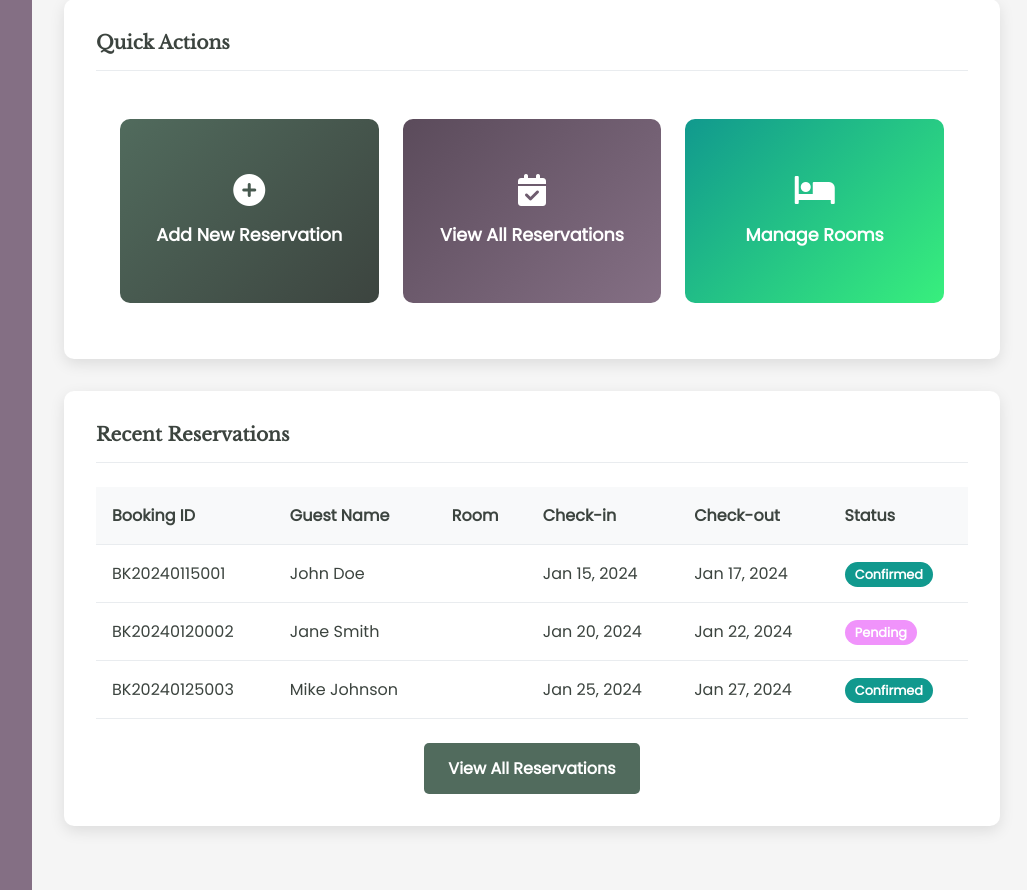
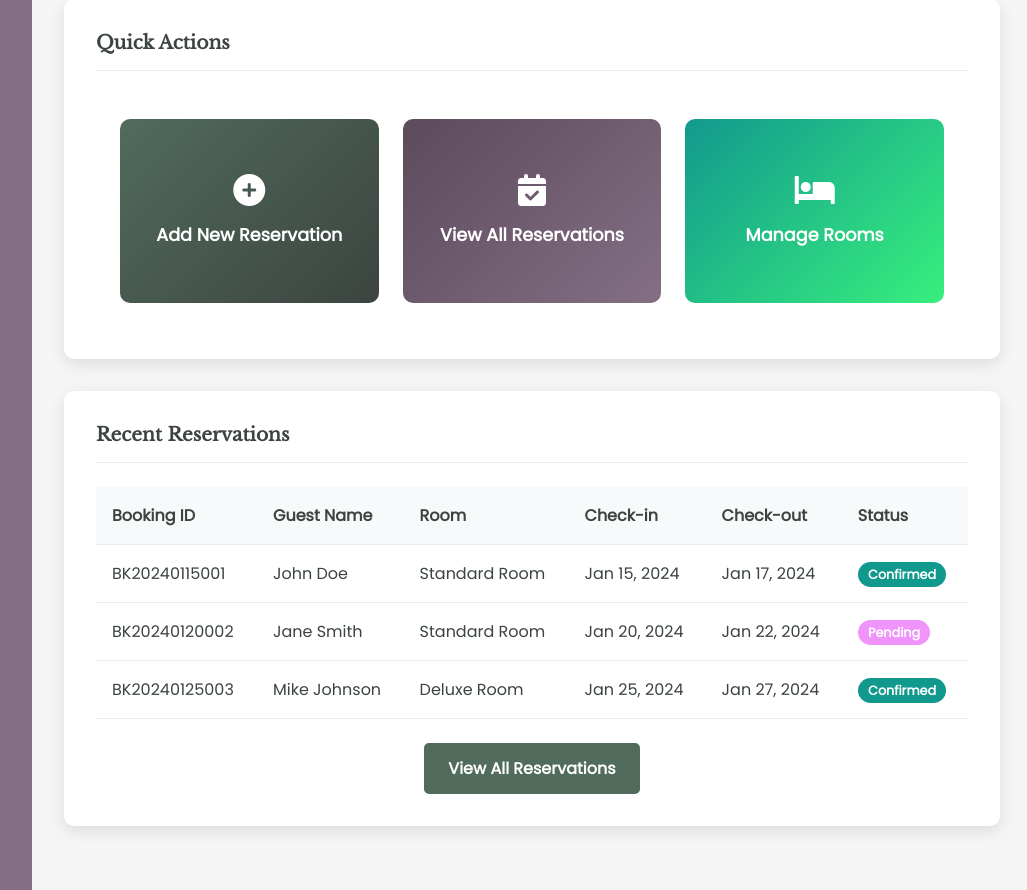
Before and after one commit to H4te-r/hotelReservation, a PHP site: page /admin/dashboard.php in a window 1280 px wide. Shown: the part 1065-1955 px from the top of the page, without its empty margins (248-1275 px from the left). Run offline with PHP 8.4, Linux system fonts and the light colour scheme; a user stored in the database is signed in; data comes from the database, SQL or seed files in the repository; data that the repository does not hold is empty.

Commit message:
fixed the error admin dashboard line 208

```diff
--- a/cip/admin/dashboard.php
+++ b/cip/admin/dashboard.php
@@ -185,7 +185,7 @@ $hotel = $stmt->fetch();
                     <h3 class="card-title">Recent Reservations</h3>
                 </div>
                 <?php
-                $stmt = $pdo->query("SELECT * FROM reservations ORDER BY created_at DESC LIMIT 5");
+                $stmt = $pdo->query("SELECT r.*, rm.room_type FROM reservations r LEFT JOIN rooms rm ON r.room_id = rm.id ORDER BY r.created_at DESC LIMIT 5");
                 $recentReservations = $stmt->fetchAll();
                 ?>
                 <div class="table-responsive">
@@ -205,7 +205,15 @@ $hotel = $stmt->fetch();
                             <tr>
                                 <td><?php echo htmlspecialchars($reservation['booking_id']); ?></td>
                                 <td><?php echo htmlspecialchars($reservation['guest_name']); ?></td>
-                                <td><?php echo htmlspecialchars($reservation['room_type']); ?></td>
+                                <td>
+                                    <?php
+                                        if (!empty($reservation['room_type'])) {
+                                            echo htmlspecialchars($reservation['room_type']);
+                                        } else {
+                                            echo '<span class="text-muted">N/A</span>';
+                                        }
+                                    ?>
+                                </td>
                                 <td><?php echo date('M d, Y', strtotime($reservation['check_in_date'])); ?></td>
                                 <td><?php echo date('M d, Y', strtotime($reservation['check_out_date'])); ?></td>
                                 <td>
```
